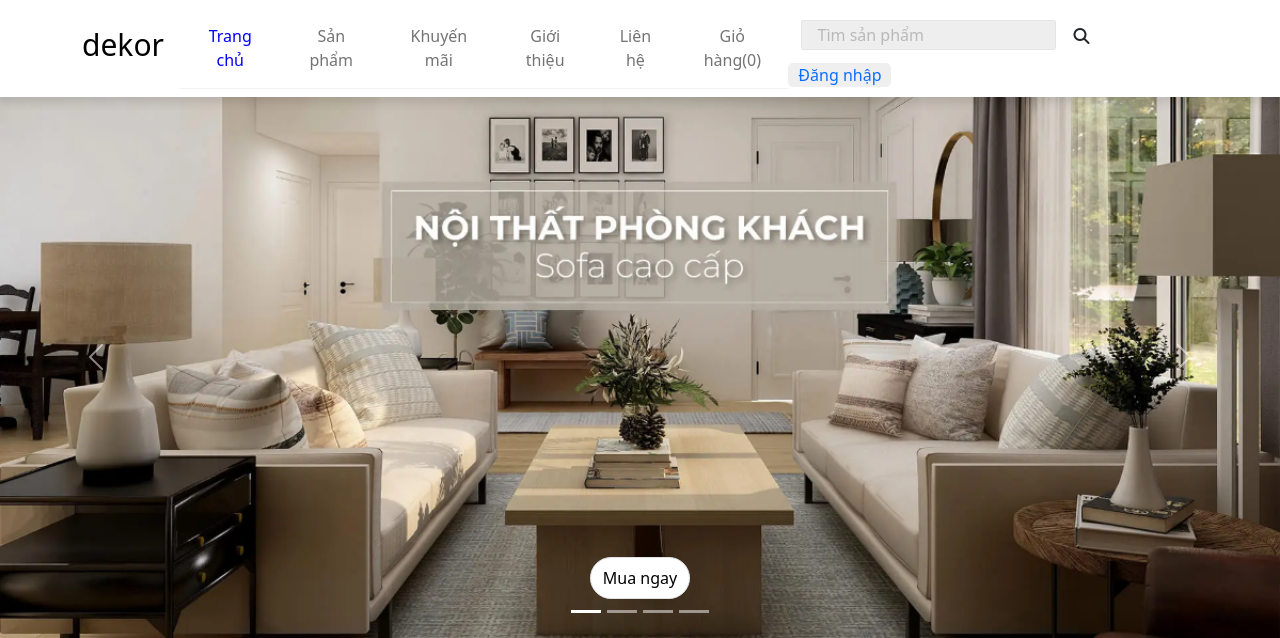
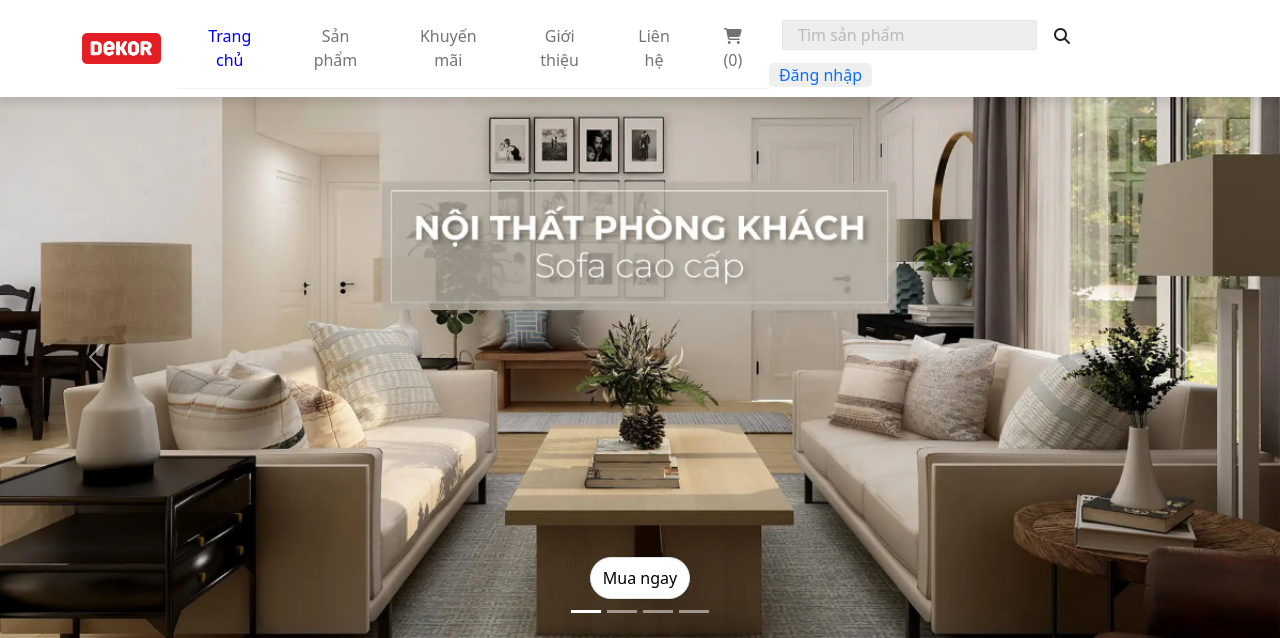
Before and after one commit to duckienmai601/web-project, a PHP site: page /index.php in a window 1280 px wide. Shown: the top 638 px of the page. Run offline with PHP 8.4, Linux system fonts and the light colour scheme; data comes from the database, SQL or seed files in the repository; some web fonts are replaced.

Commit message:
sua lan 2

```diff
--- a/index.php
+++ b/index.php
@@ -70,7 +70,7 @@ if (isset($_GET["layout"])) {
     <nav class="navbar navbar-expand-lg navbar-light bg-white fixed-top">
         <div class="container">
             <a href="./index.php?layout=trangchu" class="navbar-brand d-flex justify-content-between ">
-                <h6 style="color: black; font-size:30px">dekor</h6>
+                <img src="./img/dekorimg.png" alt="" class="img-fluid">
             </a>
             <div class="order-lg-2">
                 <form method="POST" action="./index.php?layout=tatcasp" class="btn position-relative" id="search-box">
@@ -132,7 +132,7 @@ if (isset($_GET["layout"])) {
                     <li class="nav-item px-2 py-2">
                         <a <?php if (isset($_GET["layout"]) && $_GET["layout"] == 'giohang') {
                                 echo 'style="color: blue;"';
-                            } ?> class="nav-link" href="./index.php?layout=giohang">Giỏ hàng(<?php if (isset($_SESSION['id_user'])&&isset($_SESSION['giohang'][$_SESSION['id_user']])) {
+                            } ?> class="nav-link" href="./index.php?layout=giohang"><i class="fa-solid fa-cart-shopping"></i>   (<?php if (isset($_SESSION['id_user'])&&isset($_SESSION['giohang'][$_SESSION['id_user']])) {
                                                                                                     echo array_sum($_SESSION['giohang'][$_SESSION['id_user']]);
                                                                                                 } else {
                                                                                                     echo 0;
```
Also changed, not shown: img/dekorimg.png (added).
